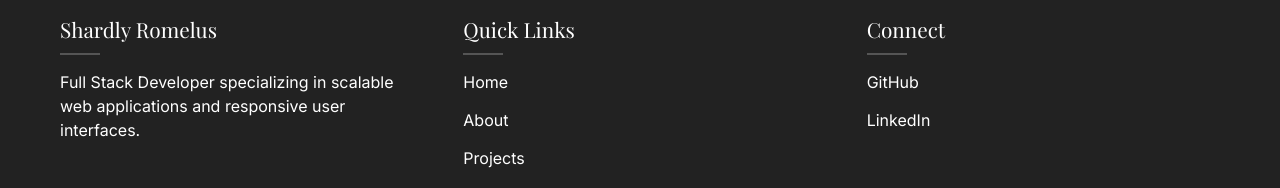
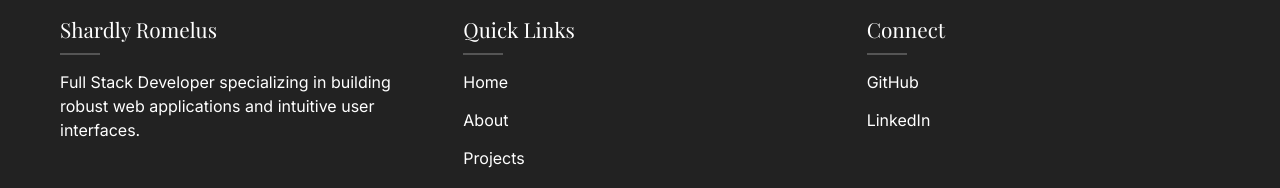
Before and after one commit to sromelus/my_dev_porfolio, a Next.js app: page / in a window 1280 px wide. Shown: the part 3652-3840 px from the top of the page. Built offline with nearby package versions, Linux system fonts and the light colour scheme.

Commit message:
update footer summary

```diff
--- a/app/components/Footer.tsx
+++ b/app/components/Footer.tsx
@@ -23,7 +23,7 @@ const Footer: React.FC = () => {
         <div className={styles.footerContent}>
           <div className={styles.footerSection}>
             <h3>Shardly Romelus</h3>
-            <p>Full Stack Developer specializing in scalable web applications and responsive user interfaces.</p>
+            <p>Full Stack Developer specializing in building robust web applications and intuitive user interfaces.</p>
           </div>
 
           <div className={styles.footerSection}>
```
